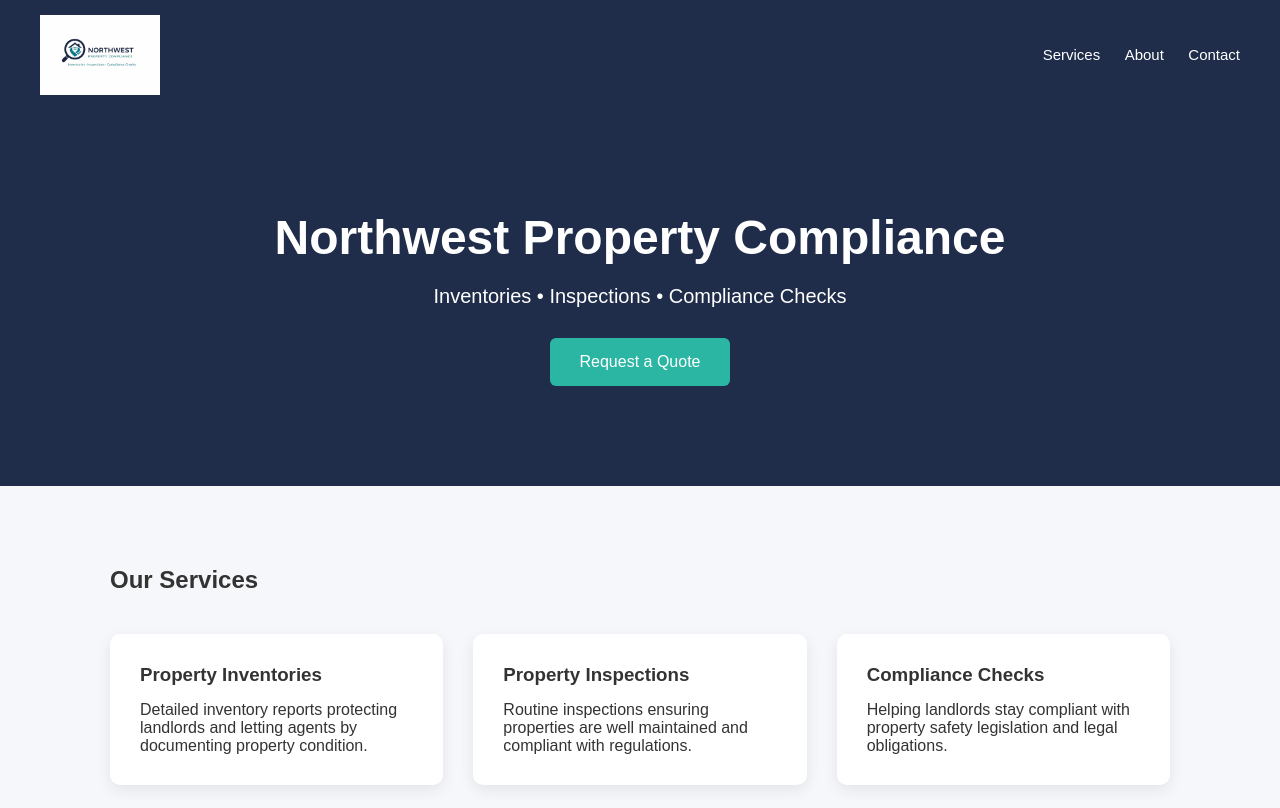
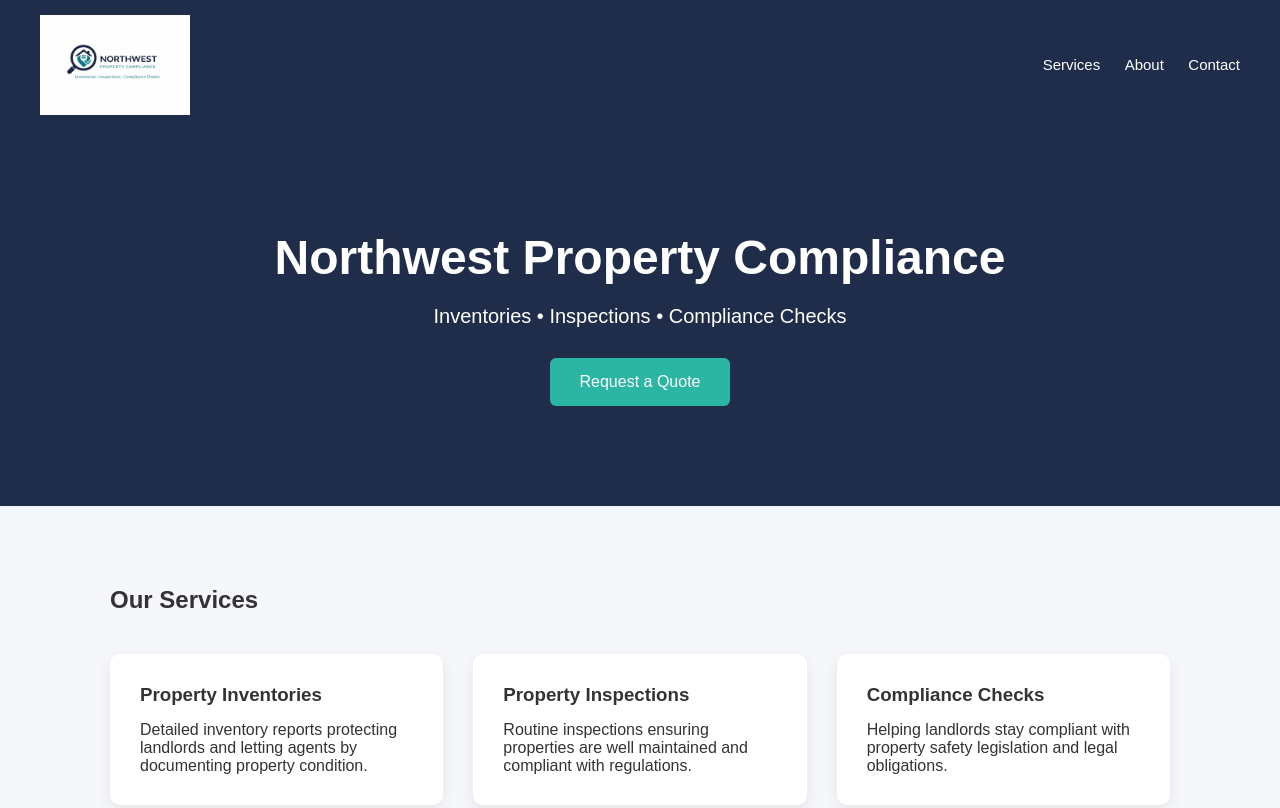
Before and after one commit to Dannyc1234/northwestpropertycompliance, a plain HTML site: page index.html in a window 1280 px wide. Shown: the top 808 px of the page. Drawn offline with Linux system fonts and the light colour scheme.

Commit message:
Update index.html

```diff
--- a/index.html
+++ b/index.html
@@ -120,7 +120,7 @@ font-size:14px;
 
 <nav>
 
-<img src="./logo.png" style="height:80px;">
+<img src="./logo.png" style="height:100px;">
 
 <div>
 
```
